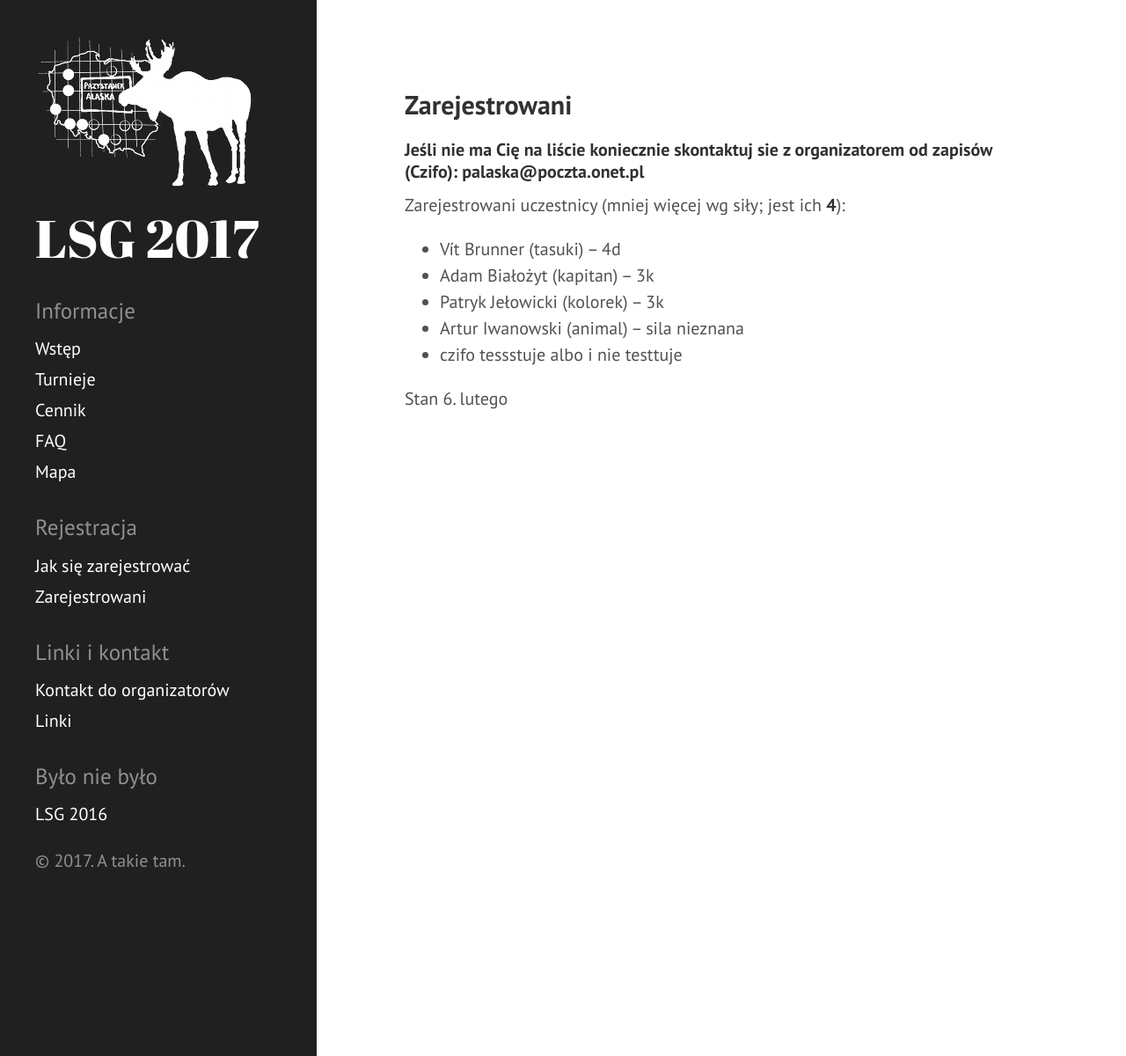
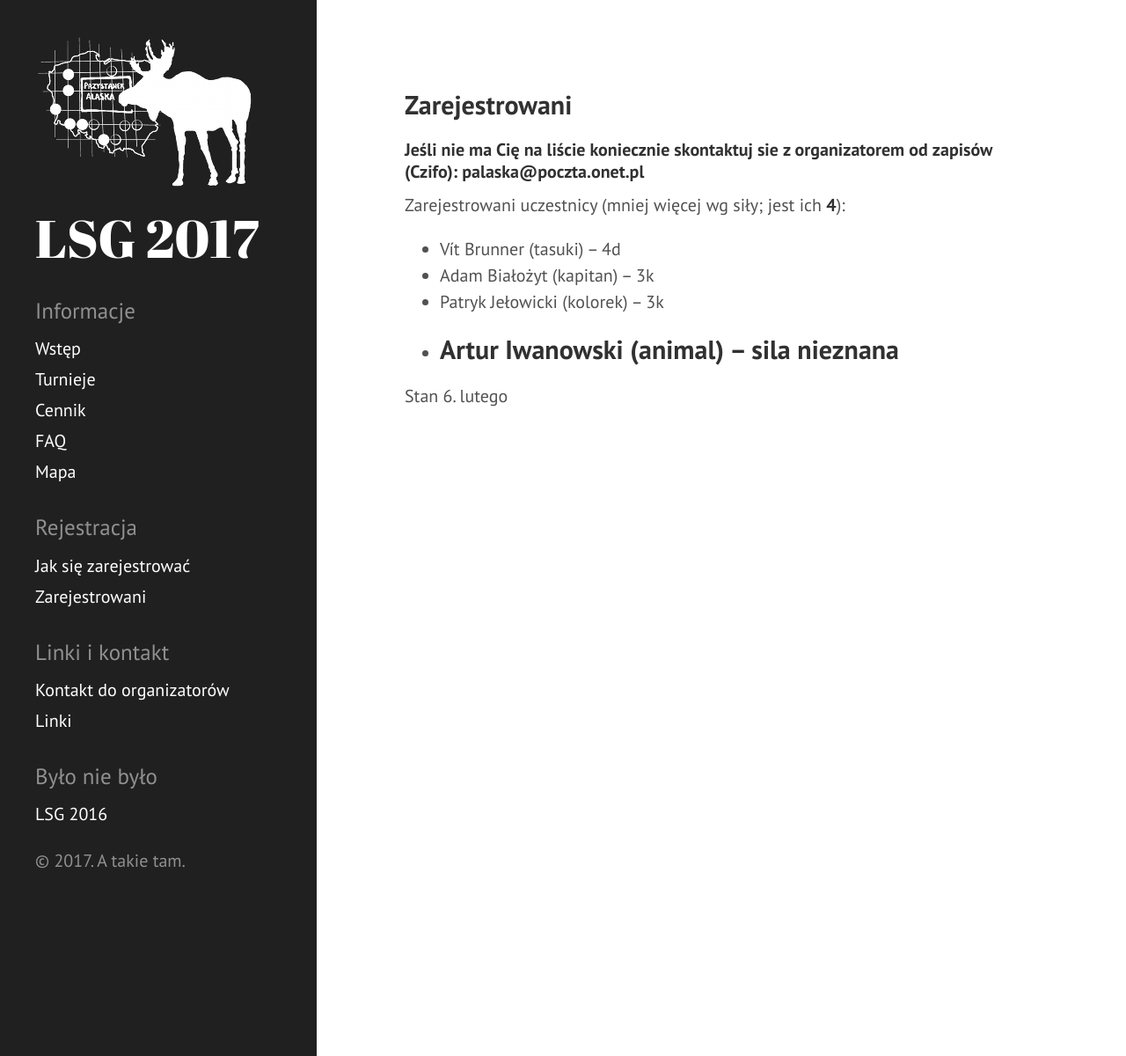
Before and after one commit to tasuki/lsg, a Jekyll site: the page built from zarejestrowani.md, in a window 1280 px wide. Shown: the whole page at 88% size. Built offline with Jekyll 4.4.1, drawn with Linux system fonts in a browser that asks for light colours.

Commit message:
Update zarejestrowani.md

```diff
--- a/zarejestrowani.md
+++ b/zarejestrowani.md
@@ -13,7 +13,7 @@ Zarejestrowani uczestnicy (mniej więcej wg siły; jest ich **4**):
 - Adam Białożyt (kapitan) -- 3k
 - Patryk Jełowicki (kolorek) -- 3k
 - Artur Iwanowski (animal) -- sila nieznana
-- czifo tessstuje albo  i nie testtuje
+-
 
 
 Stan 6. lutego
```
